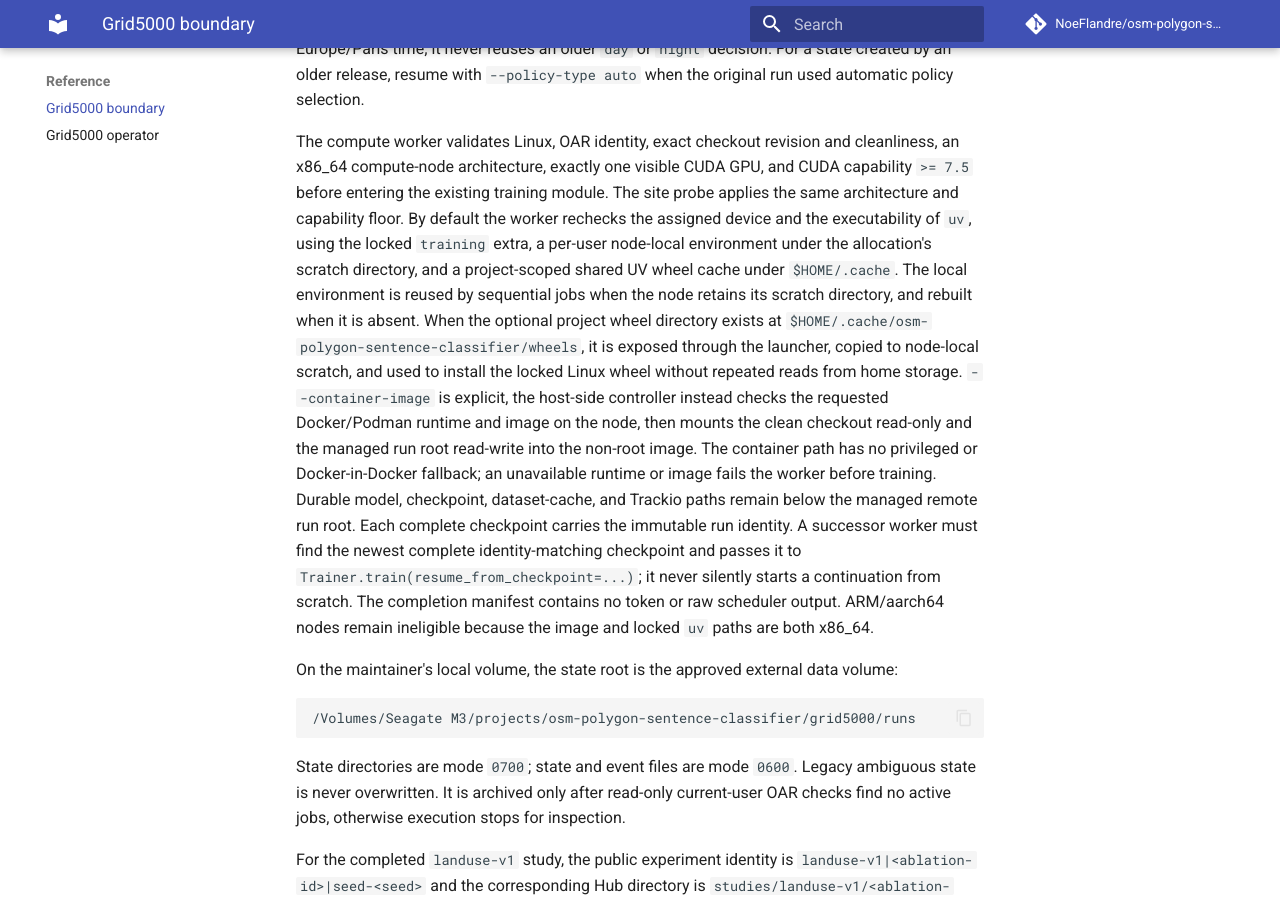
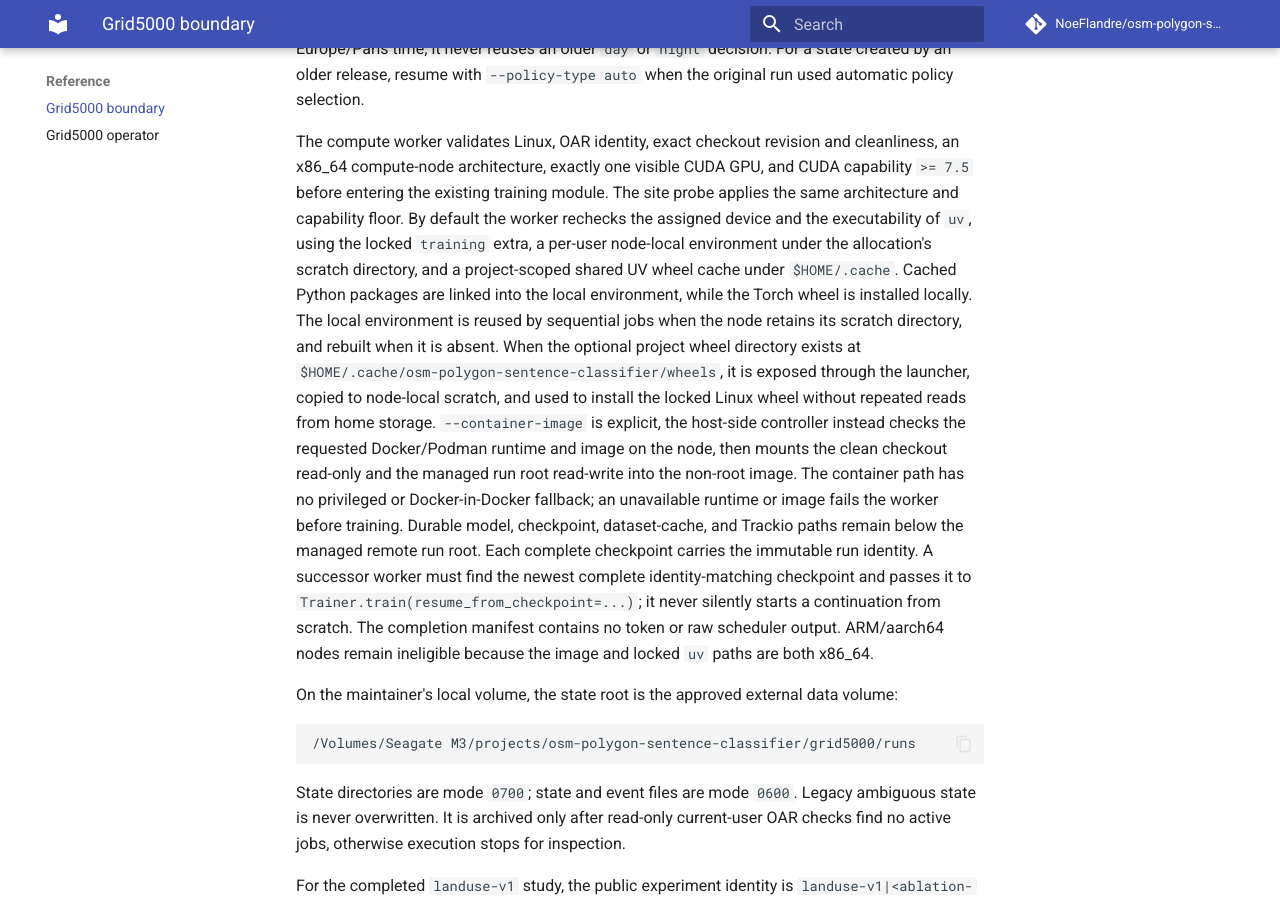
Before and after one commit to NoeFlandre/osm-polygon-sentence-classifier, an MkDocs documentation site: the page built from docs/reference/grid5000-boundary.md, in a window 1280 px wide and 900 px high, scrolled down 1313 px. Built offline with MkDocs 1.6.1 and Material for MkDocs 9.7.7, drawn with Linux system fonts in a browser that asks for light colours; comment, search, counter and statistics services are not loaded.

Commit message:
perf: link cached Grid5000 dependencies

```diff
--- a/docs/reference/grid5000-boundary.md
+++ b/docs/reference/grid5000-boundary.md
@@ -57,8 +57,10 @@ site probe applies the same architecture and capability floor. By default the
 worker rechecks the assigned device and the executability of `uv`, using the
 locked `training` extra, a per-user node-local environment under the
 allocation's scratch directory, and a project-scoped shared UV wheel cache
-under `$HOME/.cache`. The local environment is reused by sequential jobs when
-the node retains its scratch directory, and rebuilt when it is absent. When
+under `$HOME/.cache`. Cached Python packages are linked into the local
+environment, while the Torch wheel is installed locally. The local environment
+is reused by sequential jobs when the node retains its scratch directory, and
+rebuilt when it is absent. When
 the optional project wheel directory exists at
 `$HOME/.cache/osm-polygon-sentence-classifier/wheels`, it is exposed through
 the launcher, copied to node-local scratch, and used to install the locked
```
Also changed, not shown: docs/reference/grid5000-operator.md (+1 -1 lines), 2 other files.
